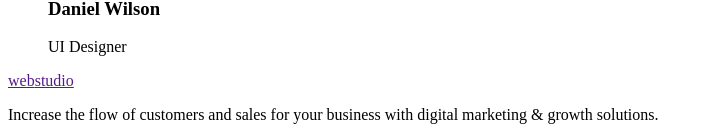
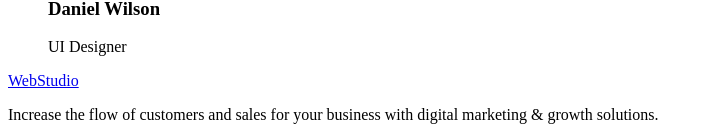
Before and after one commit to Daria0601/goit-markup-hw-01, a plain HTML site: page index.html in a window 1280 px wide. Shown: the part 2018-2155 px from the top of the page, without its empty margins (0-709 px from the left). Drawn offline with Linux system fonts and the light colour scheme.

Commit message:
Add files via upload

```diff
--- a/index.html
+++ b/index.html
@@ -109,7 +109,7 @@
 </body>
 <!-- PAGE FOOTER -->
 <footer>
-  <a href=""> <span>web</span>studio</a>
+  <a href="./index.html"> WebStudio</a>
   <p>
     Increase the flow of customers and sales for your business with
     digital marketing & growth solutions.
```
